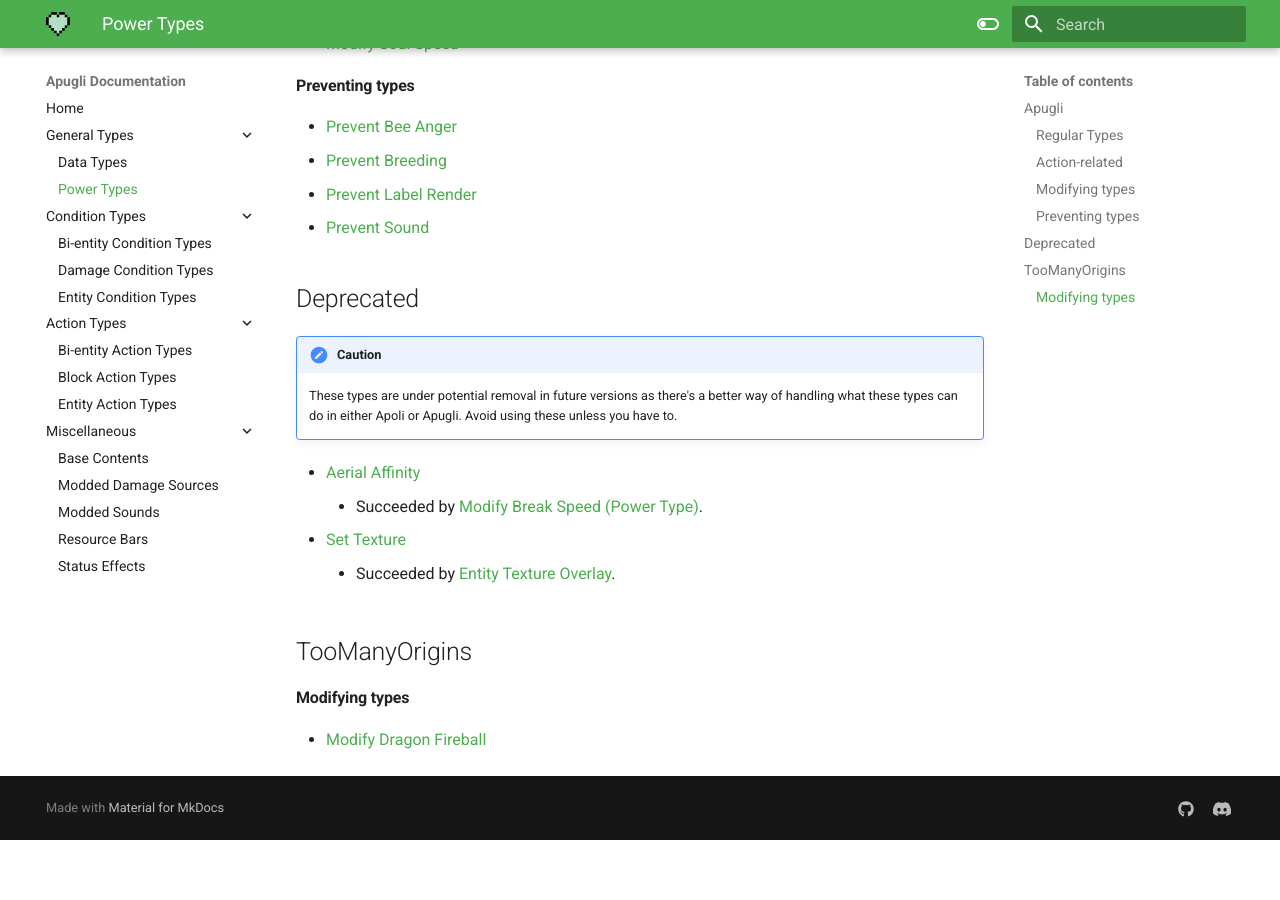
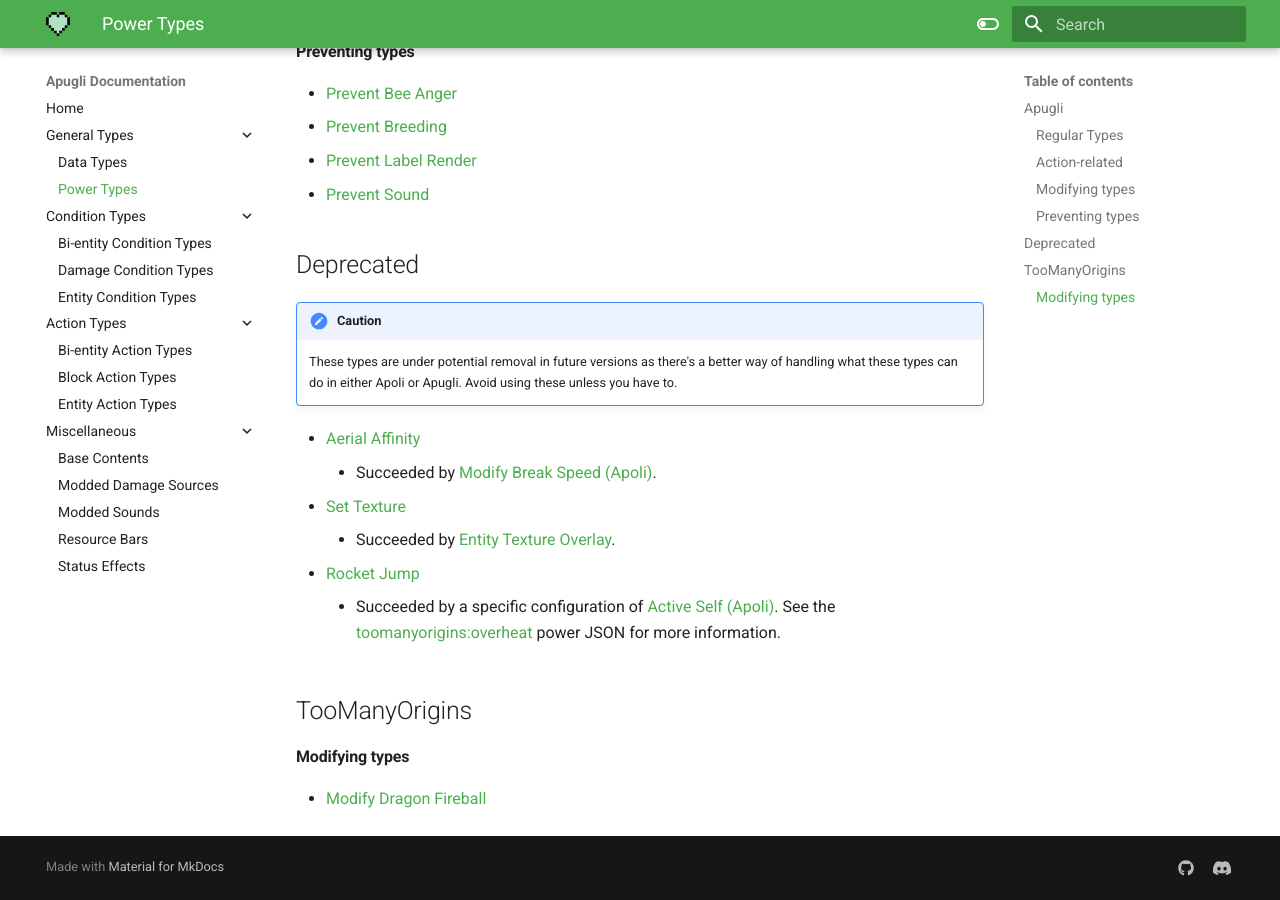
Before and after one commit to MerchantPug/apugli-docs, an MkDocs documentation site: the page built from docs/types/power_types.md, in a window 1280 px wide and 900 px high, scrolled down 1532 px. Built offline with MkDocs 1.6.1 and Material for MkDocs 9.7.7, drawn with Linux system fonts in a browser that asks for light colours; before the commit the page ends 2372 px from its top, so only the background shows below that.

Commit message:
Deprecate `rocket_jump` power type.

```diff
--- a/docs/types/power_types.md
+++ b/docs/types/power_types.md
@@ -60,9 +59,11 @@ Unless stated otherwise, each power type supports a condition field that can che
     These types are under potential removal in future versions as there's a better way of handling what these types can do in either Apoli or Apugli. Avoid using these unless you have to.
 
 - [Aerial Affinity](aerial_affinity)
-    - Succeeded by [Modify Break Speed (Power Type)](https://origins.readthedocs.io/en/latest/types/power_types/modify_break_speed/).
+    - Succeeded by [Modify Break Speed (Apoli)](https://origins.readthedocs.io/en/latest/types/power_types/modify_break_speed/).
 - [Set Texture](set_texture)
     - Succeeded by [Entity Texture Overlay](entity_texture_overlay).
+- [Rocket Jump](rocket_jump)
+    - Succeeded by a specific configuration of [Active Self (Apoli)](https://origins.readthedocs.io/en/latest/types/power_types/active_self/). See the [toomanyorigins:overheat](https://github.com/MerchantPug/toomanyorigins/blob/1.19.4/Common/src/main/resources/data/toomanyorigins/powers/overheat.json) power JSON for more information.
 <br>
 
 ## TooManyOrigins
```
Also changed, not shown: other parts of docs/types/power_types.md (+0 -1 lines).
